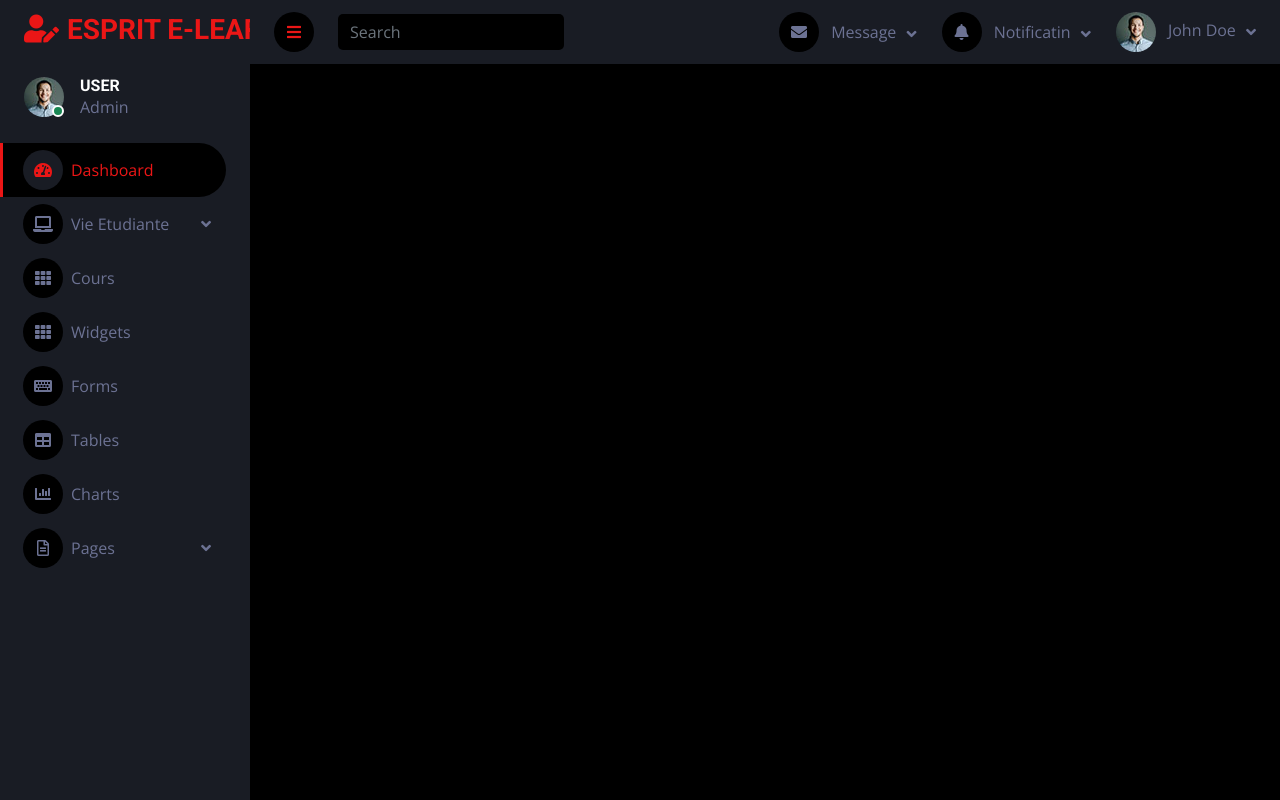
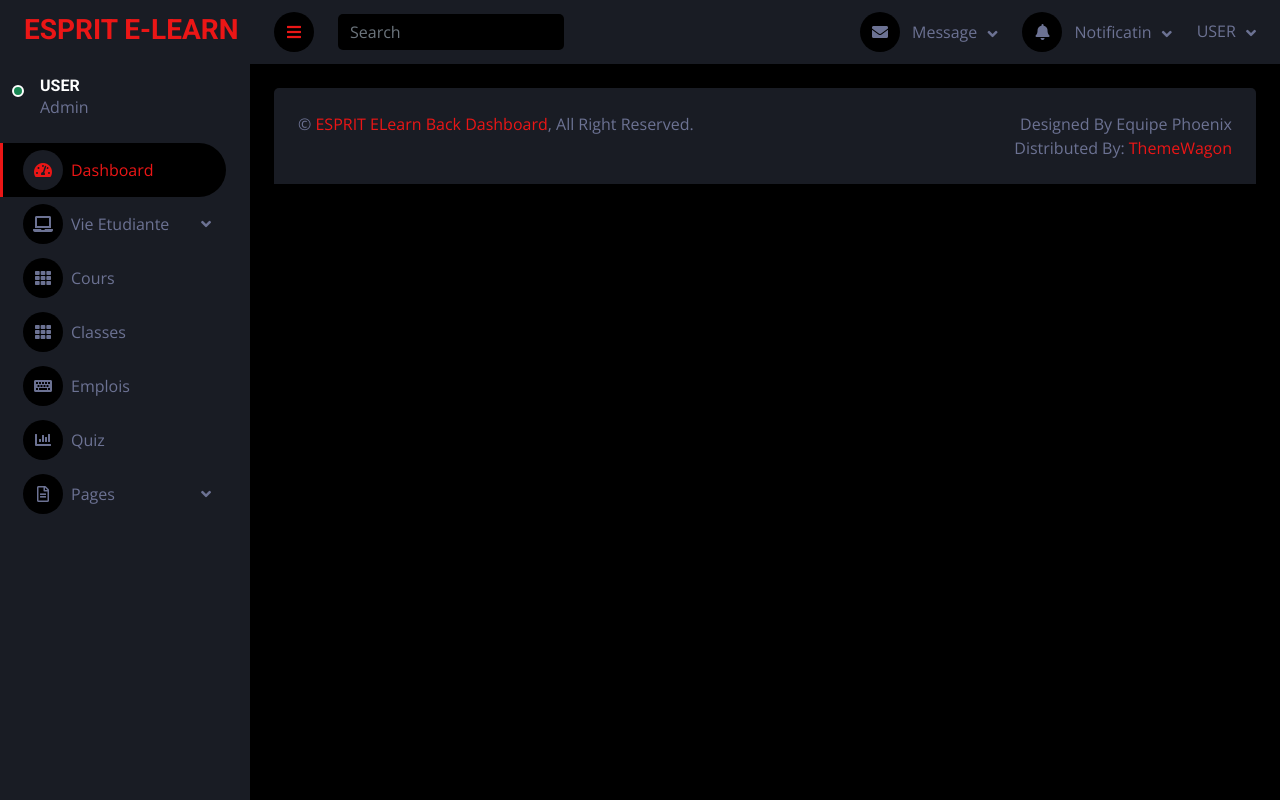
Before and after one commit to rayaabdelhafidh/EspritE-LearnWeb, a Symfony app: template templates/back_home/index.html.twig in a window 1280 px wide. Run offline with Twig, Linux system fonts and the light colour scheme; the template is opened without the code that fills it, so the values that code supplies are empty; some libraries are stand-ins or nearby versions.

Commit message:
template modif

```diff
--- a/templates/back_home/index.html.twig
+++ b/templates/back_home/index.html.twig
@@ -1,6 +1,46 @@
-{% extends 'baseback.html.twig' %}
+<!DOCTYPE html>
+<html lang="en">
 
+
+<head>
+    <meta charset="utf-8">
+    <title>ESPRIT E-LEARN BACK</title>
+    <meta content="width=device-width, initial-scale=1.0" name="viewport">
+    <meta content="" name="keywords">
+    <meta content="" name="description">
+
+    <!-- Favicon -->
+    <link href="{{asset('./back/img/favicon.ico')}}" rel="icon">
+
+
+    <!-- Google Web Fonts -->
+    <link rel="preconnect" href="https://fonts.googleapis.com">
+    <link rel="preconnect" href="https://fonts.gstatic.com" crossorigin>
+    <link href="https://fonts.googleapis.com/css2?family=Open+Sans:wght@400;600&family=Roboto:wght@500;700&display=swap" rel="stylesheet">
+
+    <!-- Icon Font Stylesheet -->
+    <link href="https://cdnjs.cloudflare.com/ajax/libs/font-awesome/5.10.0/css/all.min.css" rel="stylesheet">
+    <link href="https://cdn.jsdelivr.net/npm/bootstrap-icons@1.4.1/font/bootstrap-icons.css" rel="stylesheet">
+
+
+    <!-- Libraries Stylesheet -->
+    <link href="{{asset('./back/lib/owlcarousel/assets/owl.carousel.min.css')}}" rel="stylesheet">
+    <link href="{{asset('./back/lib/tempusdominus/css/tempusdominus-bootstrap-4.min.css')}}" rel="stylesheet" />
+
+
+    <!-- Customized Bootstrap Stylesheet -->
+    <link href="{{asset('./back/css/bootstrap.min.css')}}" rel="stylesheet">
+
+
+    <!-- Template Stylesheet -->
+    <link href="{{asset('./back/css/style.css')}}" rel="stylesheet">
+
+</head>
+
+
+<body>
 {% block bodyBack %}
+
     <div class="container-fluid position-relative d-flex p-0">
         <!-- Spinner Start -->
         <div id="spinner" class="show bg-dark position-fixed translate-middle w-100 vh-100 top-50 start-50 d-flex align-items-center justify-content-center">
@@ -10,18 +50,14 @@
         </div>
         <!-- Spinner End -->
 
-
-
-
         <!-- Sidebar Start -->
         <div class="sidebar pe-4 pb-3">
             <nav class="navbar bg-secondary navbar-dark">
-                <a href="index.html" class="navbar-brand mx-4 mb-3">
-                    <h3 class="text-primary"><i class="fa fa-user-edit me-2"></i>ESPRIT E-LEARN</h3>
+                <a href="{{ path('app_back_home') }}" class="navbar-brand mx-4 mb-3">
+                    <h3 class="text-primary"></i>ESPRIT E-LEARN</h3>
                 </a>
                 <div class="d-flex align-items-center ms-4 mb-4">
                     <div class="position-relative">
-                        <img class="rounded-circle" src="{{asset('./back/img/user.jpg')}}" alt="" style="width: 40px; height: 40px;">
                         <div class="bg-success rounded-circle border border-2 border-white position-absolute end-0 bottom-0 p-1"></div>
                     </div>
                     <div class="ms-3">
@@ -39,10 +75,9 @@
                         </div>
                     </div>
                     <a href="widget.html" class="nav-item nav-link"><i class="fa fa-th me-2"></i>Cours</a>
-                    <a href="widget.html" class="nav-item nav-link"><i class="fa fa-th me-2"></i>Widgets</a>
-                    <a href="form.html" class="nav-item nav-link"><i class="fa fa-keyboard me-2"></i>Forms</a>
-                    <a href="table.html" class="nav-item nav-link"><i class="fa fa-table me-2"></i>Tables</a>
-                    <a href="chart.html" class="nav-item nav-link"><i class="fa fa-chart-bar me-2"></i>Charts</a>
+                    <a href="widget.html" class="nav-item nav-link"><i class="fa fa-th me-2"></i>Classes</a>
+                    <a href="form.html" class="nav-item nav-link"><i class="fa fa-keyboard me-2"></i>Emplois</a>
+                    <a href="chart.html" class="nav-item nav-link"><i class="fa fa-chart-bar me-2"></i>Quiz</a>
                     <div class="nav-item dropdown">
                         <a href="#" class="nav-link dropdown-toggle" data-bs-toggle="dropdown"><i class="far fa-file-alt me-2"></i>Pages</a>
                         <div class="dropdown-menu bg-transparent border-0">
@@ -60,12 +95,14 @@
 
 
 
+
         <!-- Content Start -->
         <div class="content">
+
             <!-- Navbar Start -->
             <nav class="navbar navbar-expand bg-secondary navbar-dark sticky-top px-4 py-0">
 
-                <a href="index.html" class="navbar-brand d-flex d-lg-none me-4">
+                <a href="{{ path('app_back_home') }}" class="navbar-brand d-flex d-lg-none me-4">
                     <h2 class="text-primary mb-0"><i class="fa fa-user-edit"></i></h2>
                 </a>
                 <a href="#" class="sidebar-toggler flex-shrink-0">
@@ -140,8 +177,7 @@
                     </div>
                     <div class="nav-item dropdown">
                         <a href="#" class="nav-link dropdown-toggle" data-bs-toggle="dropdown">
-                            <img class="rounded-circle me-lg-2" src="{{asset('./back/img/user.jpg')}}" alt="" style="width: 40px; height: 40px;">
-                            <span class="d-none d-lg-inline-flex">John Doe</span>
+                            <span class="d-none d-lg-inline-flex">USER</span>
                         </a>
                         <div class="dropdown-menu dropdown-menu-end bg-secondary border-0 rounded-0 rounded-bottom m-0">
                             <a href="#" class="dropdown-item">My Profile</a>
@@ -153,11 +189,33 @@
 
             </nav>
             <!-- Navbar End -->
+
+            <!-- Footer Start -->
+            <div class="container-fluid pt-4 px-4">
+                <div class="bg-secondary rounded-top p-4">
+                    <div class="row">
+                        <div class="col-12 col-sm-6 text-center text-sm-start">
+                            &copy; <a href="#">ESPRIT ELearn Back Dashboard</a>, All Right Reserved.
+                        </div>
+                        <div class="col-12 col-sm-6 text-center text-sm-end">
+                            <!--/*** This template is free as long as you keep the footer author’s credit link/attribution link/backlink. If you'd like to use the template without the footer author’s credit link/attribution link/backlink, you can purchase the Credit Removal License from "https://htmlcodex.com/credit-removal". Thank you for your support. ***/-->
+                            Designed By Equipe Phoenix
+                            <br>Distributed By: <a href="https://themewagon.com" target="_blank">ThemeWagon</a>
+                        </div>
+                    </div>
+                </div>
+            </div>
+            <!-- Footer End -->
         </div>
         <!-- Content End -->
-    <!-- Back to Top -->
+
+
+
+
+        <!-- Back to Top -->
         <a href="#" class="btn btn-lg btn-primary btn-lg-square back-to-top"><i class="bi bi-arrow-up"></i></a>
     </div>
+
 
     <!-- JavaScript Libraries -->
     <script src="https://code.jquery.com/jquery-3.4.1.min.js"></script>
@@ -175,4 +233,10 @@
     <script src="{{asset('./back/js/main.js')}}"></script>
 
 
-{% endblock %}
+{% endblock  %}
+
+
+</body>
+
+
+</html>
--- a/templates/baseback.html.twig
+++ b/templates/baseback.html.twig
@@ -56,7 +56,7 @@
         <!-- Sidebar Start -->
         <div class="sidebar pe-4 pb-3">
             <nav class="navbar bg-secondary navbar-dark">
-                <a href="index.html" class="navbar-brand mx-4 mb-3">
+                <a href="{{ path('app_back_home') }}" class="navbar-brand mx-4 mb-3">
                     <h3 class="text-primary"><i class="fa fa-user-edit me-2"></i>ESPRIT E-LEARN</h3>
                 </a>
                 <div class="d-flex align-items-center ms-4 mb-4">
@@ -79,10 +79,9 @@
                         </div>
                     </div>
                     <a href="widget.html" class="nav-item nav-link"><i class="fa fa-th me-2"></i>Cours</a>
-                    <a href="widget.html" class="nav-item nav-link"><i class="fa fa-th me-2"></i>Widgets</a>
-                    <a href="form.html" class="nav-item nav-link"><i class="fa fa-keyboard me-2"></i>Forms</a>
-                    <a href="table.html" class="nav-item nav-link"><i class="fa fa-table me-2"></i>Tables</a>
-                    <a href="chart.html" class="nav-item nav-link"><i class="fa fa-chart-bar me-2"></i>Charts</a>
+                    <a href="widget.html" class="nav-item nav-link"><i class="fa fa-th me-2"></i>Classes</a>
+                    <a href="form.html" class="nav-item nav-link"><i class="fa fa-keyboard me-2"></i>Emplois</a>
+                    <a href="chart.html" class="nav-item nav-link"><i class="fa fa-chart-bar me-2"></i>Quiz</a>
                     <div class="nav-item dropdown">
                         <a href="#" class="nav-link dropdown-toggle" data-bs-toggle="dropdown"><i class="far fa-file-alt me-2"></i>Pages</a>
                         <div class="dropdown-menu bg-transparent border-0">
@@ -105,7 +104,7 @@
             <!-- Navbar Start -->
             <nav class="navbar navbar-expand bg-secondary navbar-dark sticky-top px-4 py-0">
 
-                <a href="index.html" class="navbar-brand d-flex d-lg-none me-4">
+                <a href="{{ path('app_back_home') }}" class="navbar-brand d-flex d-lg-none me-4">
                     <h2 class="text-primary mb-0"><i class="fa fa-user-edit"></i></h2>
                 </a>
                 <a href="#" class="sidebar-toggler flex-shrink-0">
@@ -180,8 +179,7 @@
                     </div>
                     <div class="nav-item dropdown">
                         <a href="#" class="nav-link dropdown-toggle" data-bs-toggle="dropdown">
-                            <img class="rounded-circle me-lg-2" src="{{asset('./back/img/user.jpg')}}" alt="" style="width: 40px; height: 40px;">
-                            <span class="d-none d-lg-inline-flex">John Doe</span>
+                            <span class="d-none d-lg-inline-flex">USER</span>
                         </a>
                         <div class="dropdown-menu dropdown-menu-end bg-secondary border-0 rounded-0 rounded-bottom m-0">
                             <a href="#" class="dropdown-item">My Profile</a>
--- a/templates/club/indexFront.html.twig
+++ b/templates/club/indexFront.html.twig
@@ -54,4 +54,6 @@
             </div>
         {% endfor %}
     </div>
+
+
 {% endblock %}
```
Also changed, not shown: templates/base.html.twig (+10 -10 lines), templates/home/index.html.twig (+5 -5 lines).
